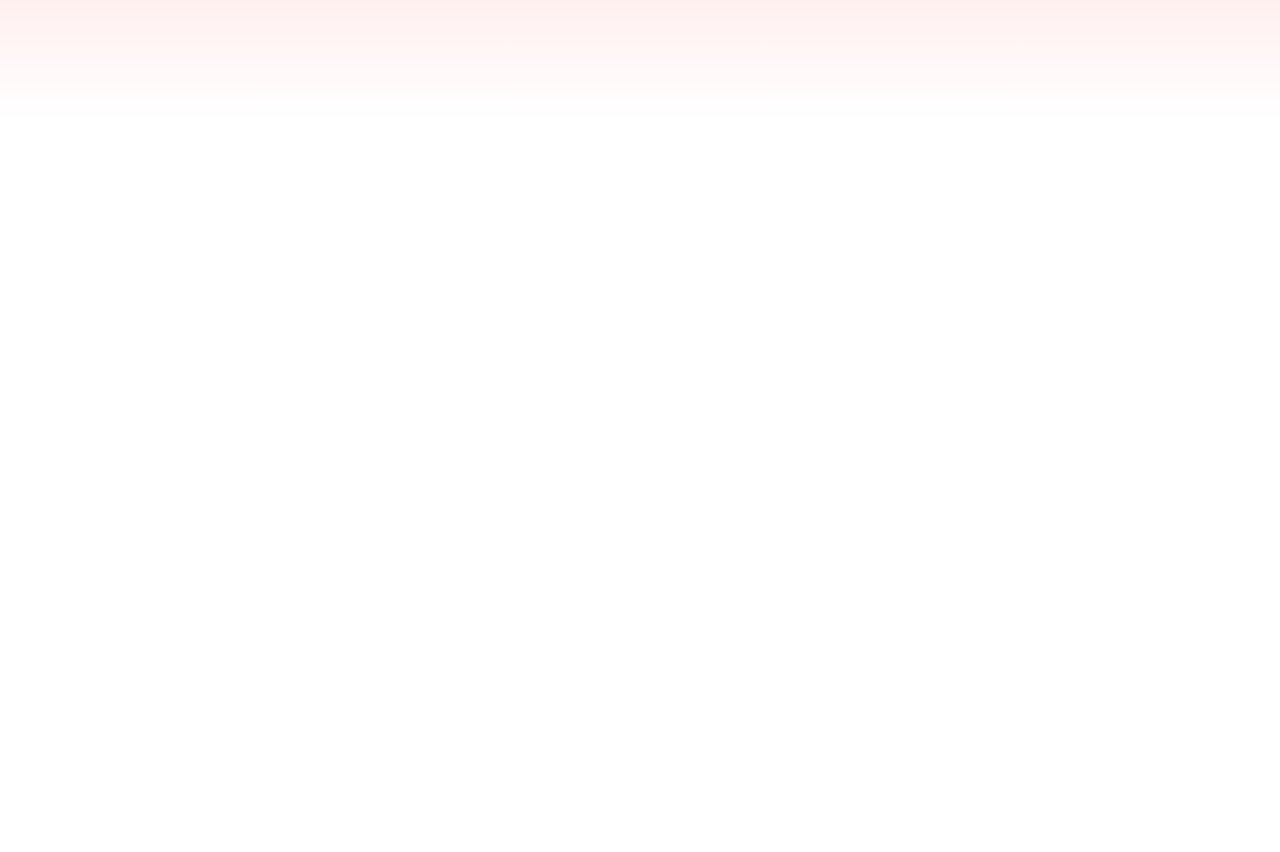
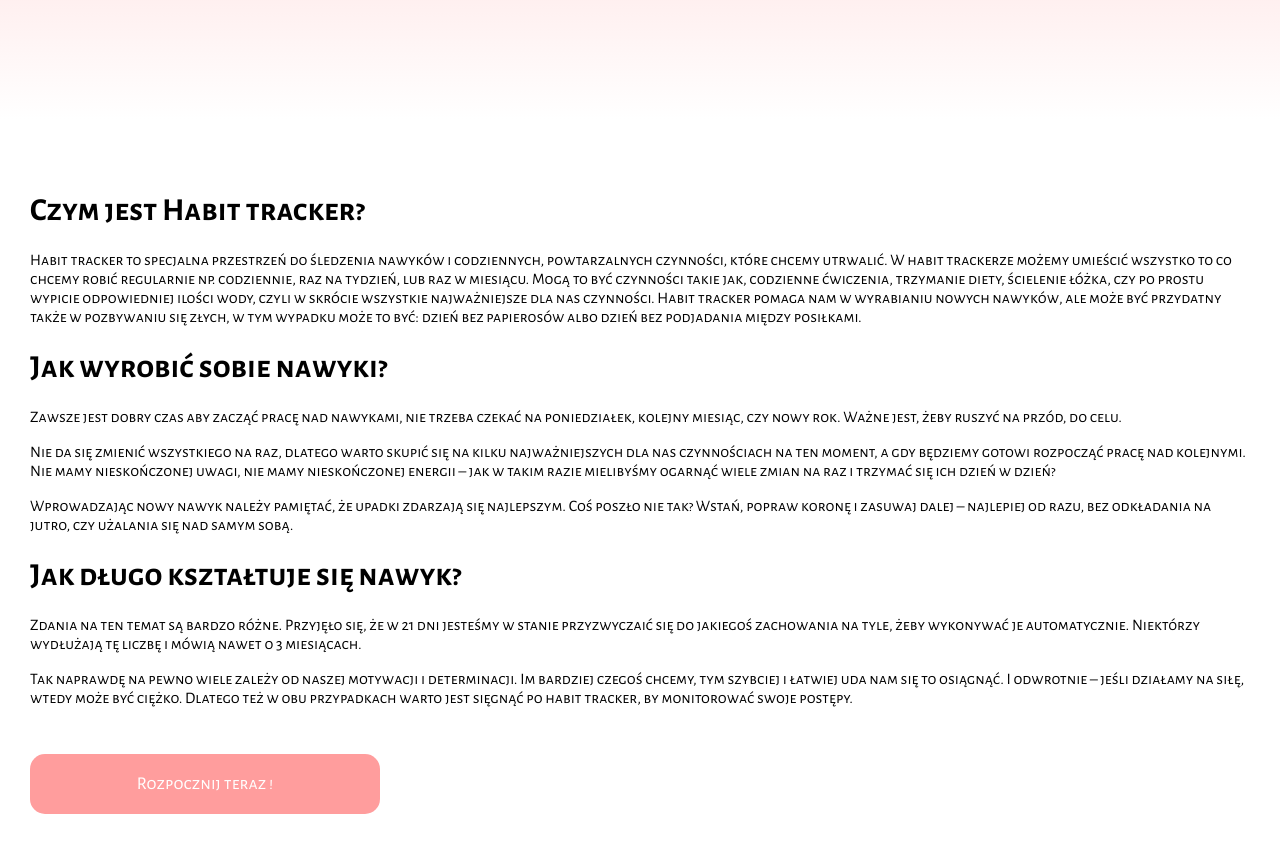
Before and after one commit to Muraii-pl/HabitTracker, a React (Create React App) app in the folder client/: page / in a window 1280 px wide. Shown: the part 680-1532 px from the top of the page. Before the commit the page ends 800 px from the top, so only its background shows below. Built offline with nearby package versions, Linux system fonts and the light colour scheme.

Commit message:
home page desc

```diff
--- a/client/src/pages/Home/Home.js
+++ b/client/src/pages/Home/Home.js
@@ -6,6 +6,7 @@ import arrowDown from '../../assets/images/arrow-down.png';
 const Home = () => {
     return (
         <MainTemplate>
+            <div className='container100vh'>
                 <div className='homeTitle'>
                     Habits Tracker
                 </div>
@@ -22,7 +23,25 @@ const Home = () => {
                         <img src={arrowDown} alt='arrow down'/>
                     </button>
                 </div>
+            </div>
+            <div className='100vhContainer'>
+                <div className='textContainer'>
+                    <h1>Czym jest Habit tracker?</h1>
+                    <p>Habit tracker to specjalna przestrzeń do śledzenia nawyków i codziennych, powtarzalnych czynności, które chcemy utrwalić. W habit trackerze możemy umieścić wszystko to co chcemy robić regularnie np. codziennie, raz na tydzień, lub raz w miesiącu. Mogą to być czynności takie jak, codzienne ćwiczenia, trzymanie diety, ścielenie łóżka, czy po prostu wypicie odpowiedniej ilości wody, czyli w skrócie wszystkie najważniejsze dla nas czynności. Habit tracker pomaga nam w wyrabianiu nowych nawyków, ale może być przydatny także w pozbywaniu się złych, w tym wypadku może to być: dzień bez papierosów albo dzień bez podjadania między posiłkami.</p>
+                    <h1>Jak wyrobić sobie nawyki?</h1>
+                    <p>Zawsze jest dobry czas aby zacząć pracę nad nawykami, nie trzeba czekać na poniedziałek, kolejny miesiąc, czy nowy rok. Ważne jest, żeby ruszyć na przód, do celu. </p>
+                    <p>Nie da się zmienić wszystkiego na raz, dlatego warto skupić się na kilku najważniejszych dla nas czynnościach na ten moment, a gdy będziemy gotowi rozpocząć pracę nad kolejnymi. Nie mamy nieskończonej uwagi, nie mamy nieskończonej energii – jak w takim razie mielibyśmy ogarnąć wiele zmian na raz i trzymać się ich dzień w dzień?</p>
+                    <p>Wprowadzając nowy nawyk należy pamiętać, że upadki zdarzają się najlepszym. Coś poszło nie tak? Wstań, popraw koronę i zasuwaj dalej – najlepiej od razu, bez odkładania na jutro, czy użalania się nad samym sobą.</p>
+                    <h1>Jak długo kształtuje się nawyk?</h1>
+                    <p>Zdania na ten temat są bardzo różne. Przyjęło się, że w 21 dni jesteśmy w stanie przyzwyczaić się do jakiegoś zachowania na tyle, żeby wykonywać je automatycznie. Niektórzy wydłużają tę liczbę i mówią nawet o 3 miesiącach.</p>
+                    <p>Tak naprawdę na pewno wiele zależy od naszej motywacji i determinacji. Im bardziej czegoś chcemy, tym szybciej i łatwiej uda nam się to osiągnąć. I odwrotnie – jeśli działamy na siłę, wtedy może być ciężko. Dlatego też w obu przypadkach warto jest sięgnąć po habit tracker, by monitorować swoje postępy.</p>
+                    <button className='mainButtonPink mt-5 mb-5'>
+                        Rozpocznij teraz !
+                    </button>
+                </div>
+            </div>
         </MainTemplate>
+
     );
 };
 
--- a/client/src/pages/Home/home.css
+++ b/client/src/pages/Home/home.css
@@ -8,6 +8,15 @@
 .homeSubtitle {
     font-size: 18px;
     text-align: center;
+}
+
+.container100vh {
+    height: 100vh;
+}
+
+.textContainer {
+    height: 100vh;
+    padding: 50px 30px 0 30px
 }
 
 @media (min-width: 576px) {
--- a/client/src/templates/mainTemplate.css
+++ b/client/src/templates/mainTemplate.css
@@ -15,12 +15,46 @@
     border: none;
 }
 
+.mainButtonPink {
+    height: 60px;
+    width: 250px;
+    -webkit-appearance: none;
+    color: #FFFFFF;
+    background-color: #FF9D9D;
+    -moz-appearance: none;
+    border-radius: 15px;
+    font-size: 18px;
+    font-family: 'AlegreyaSansSC', serif;
+    border: none;
+}
+
+.mt-5 {
+    margin-top: 30px;
+}
+
+.mb-5 {
+    margin-bottom: 30px;
+}
+
 @media (min-width: 1200px) {
     .mainButton {
         height: 60px;
         width: 350px;
         -webkit-appearance: none;
         background-color: #FFFFFF;
+        -moz-appearance: none;
+        border-radius: 15px;
+        font-size: 18px;
+        font-family: 'AlegreyaSansSC', serif;
+        border: none;
+    }
+
+    .mainButtonPink {
+        height: 60px;
+        width: 350px;
+        -webkit-appearance: none;
+        color: #FFFFFF;
+        background-color: #FF9D9D;
         -moz-appearance: none;
         border-radius: 15px;
         font-size: 18px;
```
Lines whose indentation alone changed are shown as unchanged.
